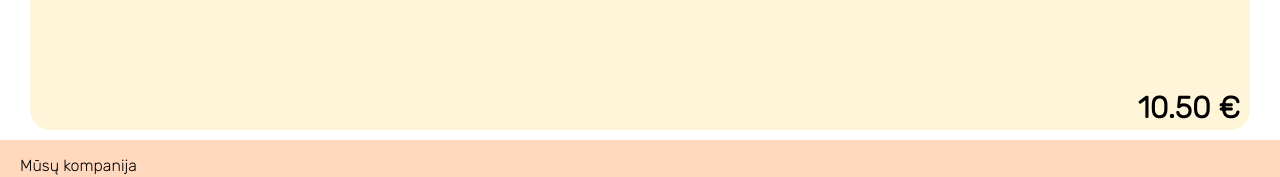
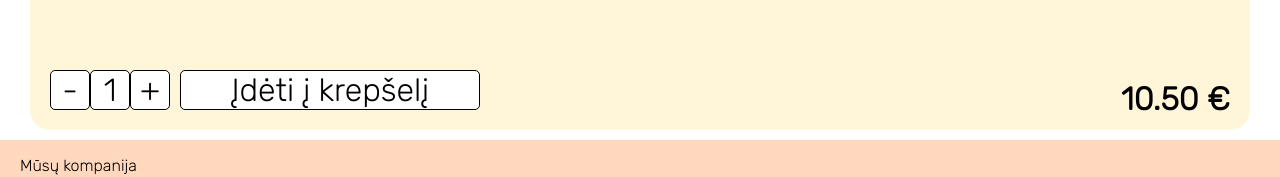
Before and after one commit to zudoki0/dailes, a React (Create React App) app: page /catalogue/1 in a window 1280 px wide. Shown: the part 500-677 px from the top of the page. Built offline with nearby package versions, Linux system fonts and the light colour scheme.

Commit message:
Fix product page

```diff
--- a/src/assets/data.tsx
+++ b/src/assets/data.tsx
@@ -21,7 +21,7 @@ export const products = [
     },
     {
       title: "Spalvotas popierius 10x10cm",
-      price: 29.99,
+      price: 0.29,
       image: "https://www.officewarehouse.com.ph/__resources/_web_data_/products/products/image_gallery/6996_6401.jpg",
       slur: "3",
       description: "Spalvotas biuro popierius",
@@ -30,7 +30,7 @@ export const products = [
       rating: 197,
     },
     {
-      title: "Molbertas-platus su atlenkamu staliuku",
+      title: "Molbertas-platus",
       price: 69.99,
       image: "https://vunder.ee/media/extra_6630.jpg",
       slur: "4",
--- a/src/pages/Product.tsx
+++ b/src/pages/Product.tsx
@@ -1,12 +1,33 @@
-import React from 'react'
+import React, { useState } from 'react'
 import { useLocation } from 'react-router-dom'
 import { products } from '../assets/data';
 import '../styles/soloproduct.css'
+import { useDispatch } from 'react-redux';
+import { addToCart } from '../redux/cartSlice';
+import { product } from '../interfaces/interfaces';
 
 const Product = () => {
   const location = useLocation();
   const value = location.pathname.replace('/catalogue/','')
   const prod : any = products.find((item) => item.slur === value);
+  const dispatch = useDispatch();
+
+  const [count, setCount] = useState(1);
+  const increment = () => {
+    if (count > 9) return
+     setCount(count + 1)
+  }
+
+  const decrement = () => {
+    if (count < 2) return
+    setCount(count - 1)
+  }
+
+  const handleAddToCart = (props : product, amount: number) => {
+    const temp = {props, amount}
+    dispatch(addToCart(temp));
+  }
+
   return (
     <div className='product-container2'>
       <div className='image-container2'>
@@ -15,6 +36,20 @@ const Product = () => {
       <div className="product-name2">{prod.title}</div>
       <div className="product-price2">{prod.price.toFixed(2)} €</div>
       <div className='product-description2'>{prod.description}</div>
+      <div className='button-container2'>
+            <button className='button2' onClick={decrement}>
+              -
+            </button>
+            <div className='button2'>
+              {count}
+            </div>
+            <button className='button2' onClick={increment}>
+              +
+            </button>
+            <button className='button-add2' onClick={() => handleAddToCart(prod, count)}>
+              Įdėti į krepšelį
+            </button>
+        </div>
     </div>
   )
 }
--- a/src/styles/soloproduct.css
+++ b/src/styles/soloproduct.css
@@ -25,10 +25,10 @@
 
 .product-price2 {
     position: absolute;
-    margin-top: 460px;
-    margin-right: 40px;
+    margin-top: 450px;
+    margin-right: 50px;
     right: 0;
-    font-size: 30px;
+    font-size: 32px;
     padding-left: 20px;
     font-weight: bold;
 }
@@ -40,3 +40,40 @@
     margin-top: 60px;
     margin-left: 310px;
 }
+
+.button-container2 {
+    position: absolute;
+    margin-top: 440px;
+    margin-left: 20px;
+    display: flex;
+}
+
+.button2 {
+    height: 40px;
+    min-width: 40px;
+    background-color: white;
+    border: solid 1px;
+    border-radius: 5px;
+    font-size: 32px;
+    text-align: center;
+    font-family: "Rubik", sans-serif;
+}
+
+.button2:hover {
+    background-color: rgba(255, 227, 227, 0.9);
+}
+
+.button-add2:hover {
+    background-color: rgba(255, 227, 227, 0.9);
+}
+
+.button-add2 {
+    margin-left: 10px;
+    height: 40px;
+    width: 300px;
+    background-color: white;
+    border: solid 1px;
+    border-radius: 5px;
+    font-size: 32px;
+    font-family: "Rubik", sans-serif;
+}
```
